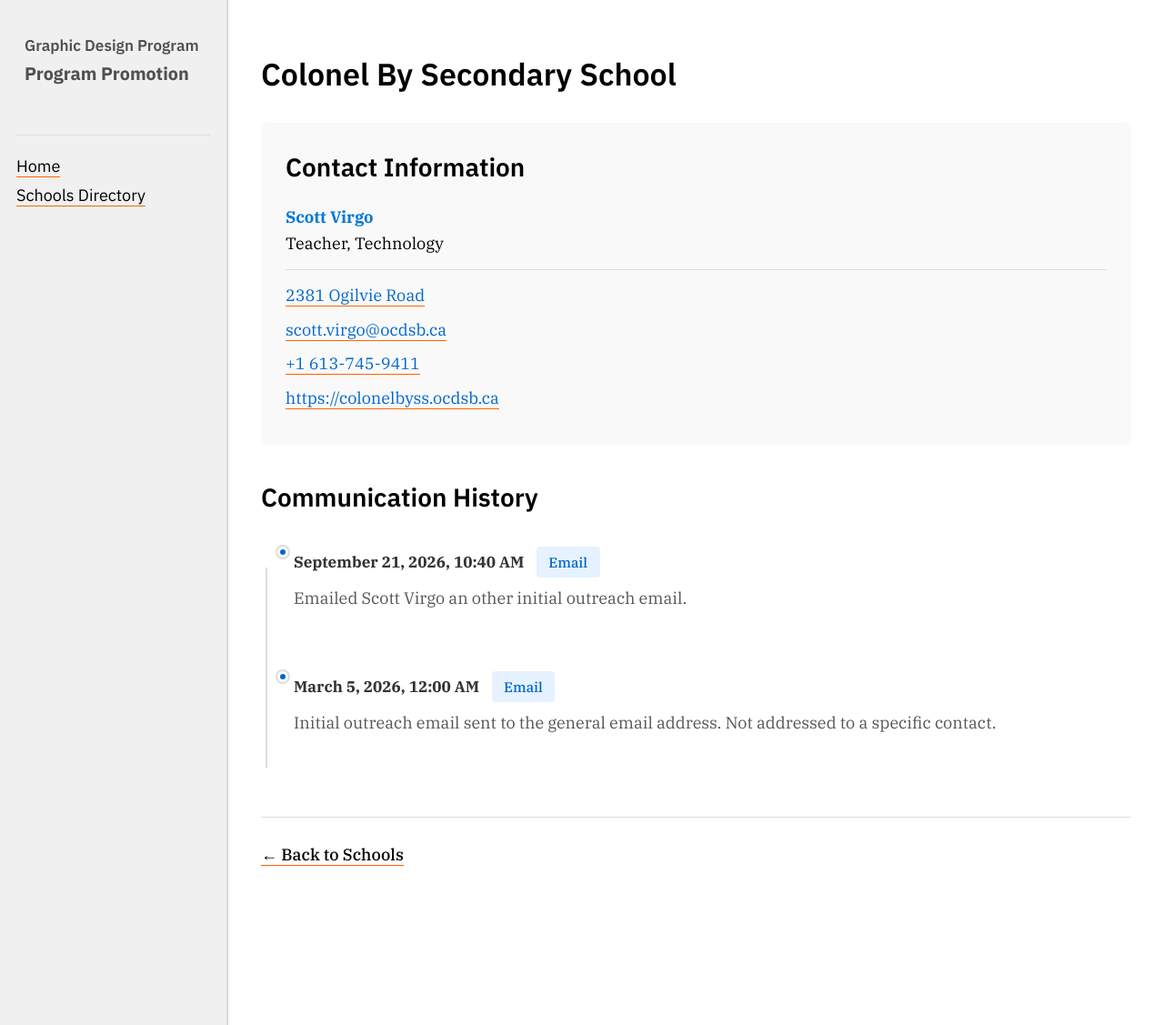
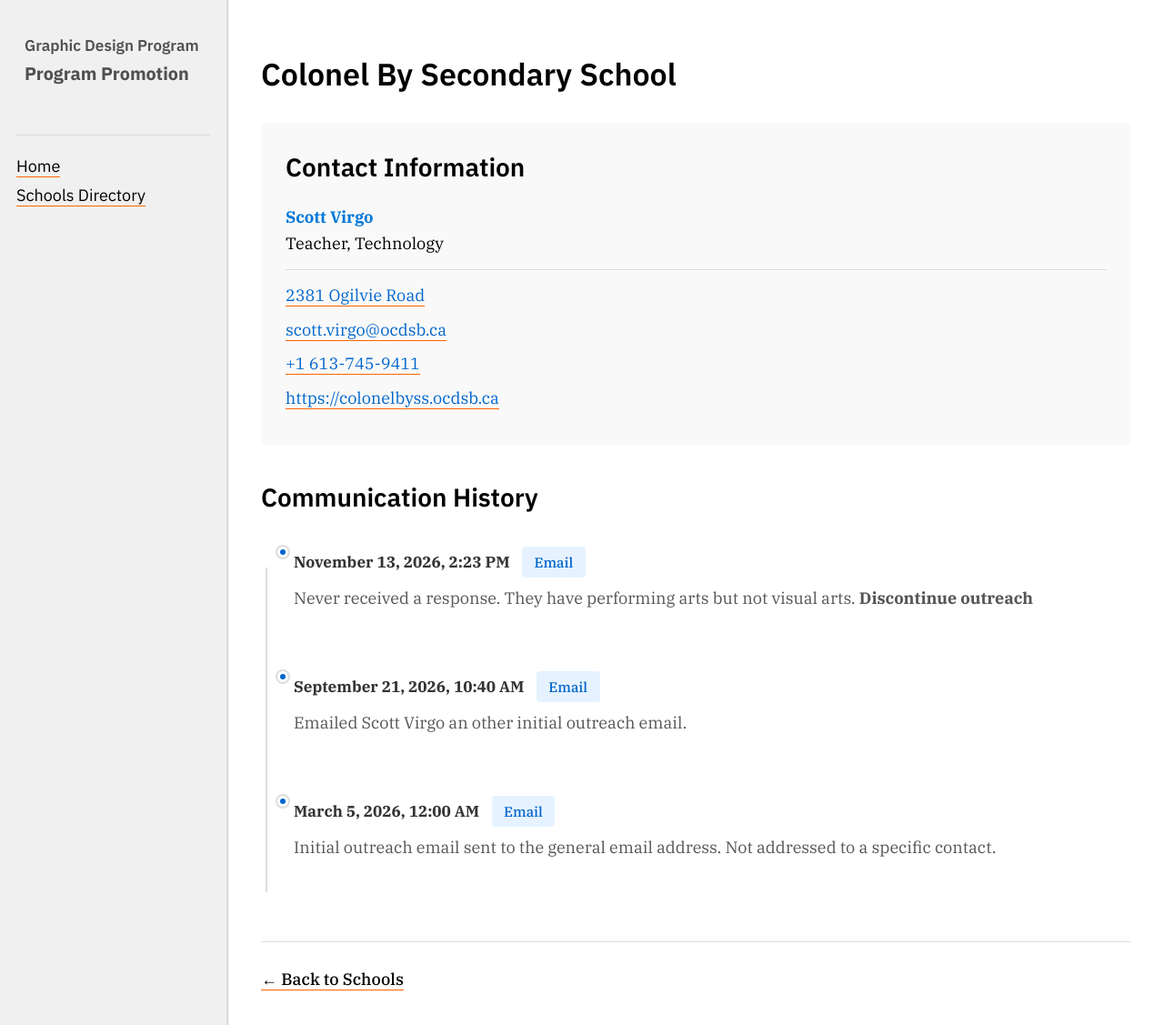
Before and after one commit to AlainParadis/program-promotion, a Jekyll site: the page built from _schools/colonel-by-secondary-school.md, in a window 1280 px wide and 1127 px high. Shown: the whole window at 91% size. Built offline with Jekyll 4.4.1, drawn with Linux system fonts in a browser that asks for light colours.

Commit message:
add note to discontinue outreach

```diff
--- a/_schools/colonel-by-secondary-school.md
+++ b/_schools/colonel-by-secondary-school.md
@@ -17,4 +17,7 @@ communications:
   - date: "2026-03-05"
     method: "email"
     note: "Initial outreach email sent to the general email address. Not addressed to a specific contact."
+  - date: "2026-11-13T14:23:00"
+    method: "email"
+    note: "Never received a response. They have performing arts but not visual arts. <b>Discontinue outreach</b>"
 ---
```
